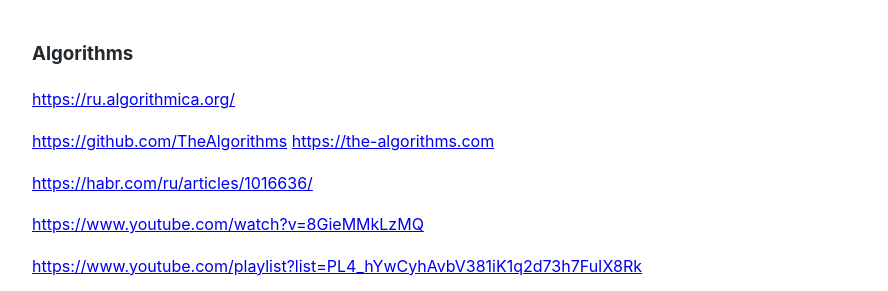
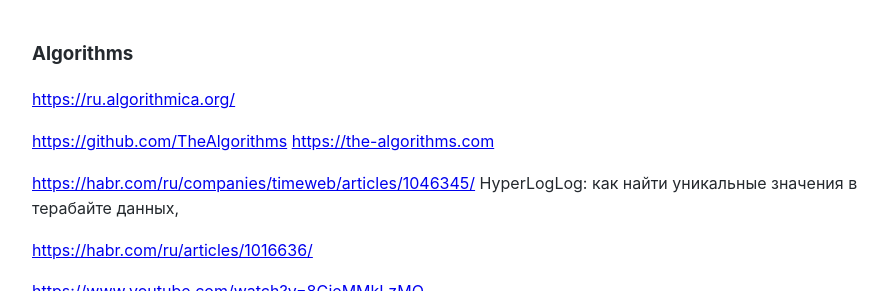
Before and after one commit to Michael-Lubinsky/michael-lubinsky.github.com, a Jekyll site: the page built from algo/algo.md, in a window 1280 px wide and 900 px high, cut to the strip 0-291 px from the top of the window. Shown: the whole strip, without its empty margins (158-1046 px from the left). Built offline with Jekyll 4.4.1, drawn with Linux system fonts in a browser that asks for light colours; our own code applies the rules of GitHub Pages for plain Markdown files.

Commit message:
Update algo.md

```diff
--- a/algo/algo.md
+++ b/algo/algo.md
@@ -3,6 +3,9 @@
 <https://ru.algorithmica.org/>
 
 <https://github.com/TheAlgorithms>  <https://the-algorithms.com>
+
+<https://habr.com/ru/companies/timeweb/articles/1046345/> HyperLogLog: как найти уникальные значения в терабайте данных,
+
 
 <https://habr.com/ru/articles/1016636/>
 
```
